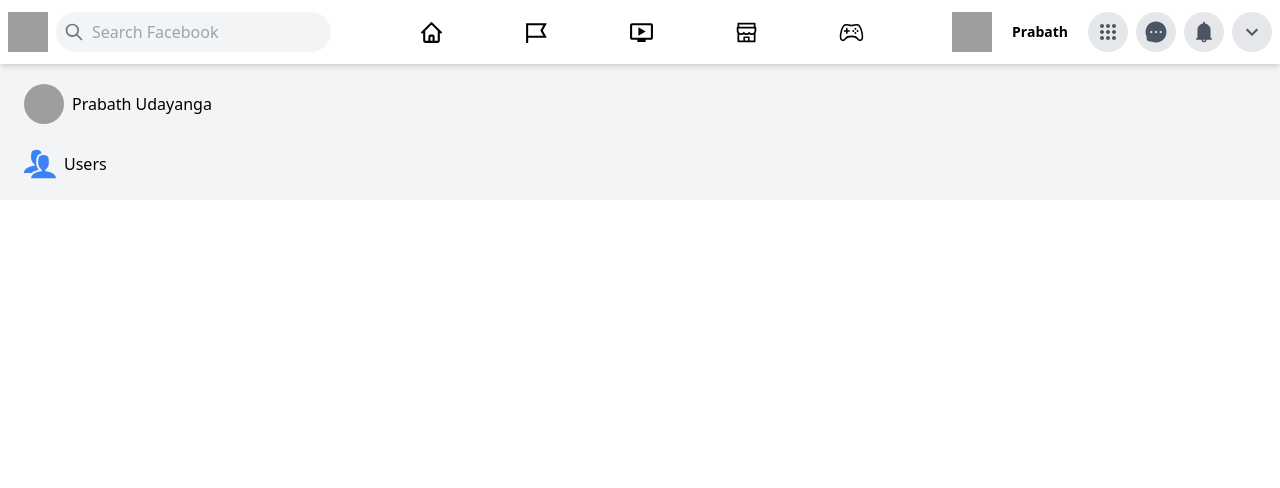
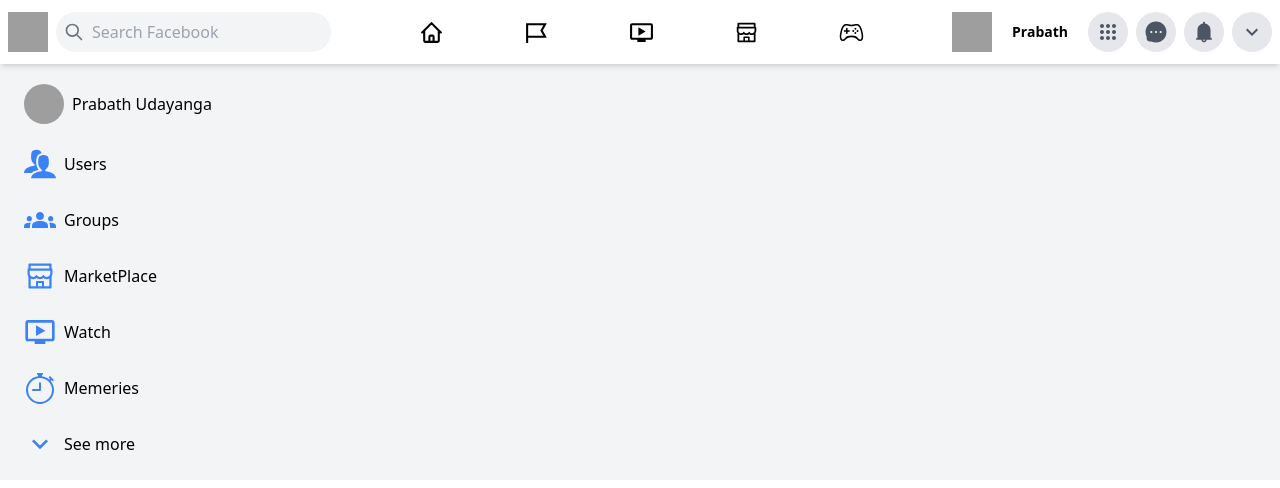
Before and after one commit to prabath1998/facebook-clone-FE, a Next.js app: page / in a window 1280 px wide. Shown: the top 488 px of the page. Built offline with nearby package versions, Linux system fonts and the light colour scheme; grey boxes are pictures that could not be loaded.

Commit message:
changes in siebar

```diff
--- a/components/Sidebar.js
+++ b/components/Sidebar.js
@@ -2,6 +2,13 @@
 import React from "react";
 import { ImUsers } from "react-icons/im";
 import SidebarItem from "./SidebarItem";
+import {
+  MdGroups,
+  MdOutlineOndemandVideo,
+  MdOutlineExpandMore,
+} from "react-icons/md";
+import { AiOutlineShop } from "react-icons/ai";
+import { BsStopwatch } from "react-icons/bs";
 
 const Sidebar = () => {
   return (
@@ -15,7 +22,12 @@
         />
         <p className="hidden sm:inline-flex font-medium">Prabath Udayanga</p>
       </div>
-      <SidebarItem Icon={ImUsers} Value="Users"/>
+      <SidebarItem Icon={ImUsers} Value="Users" />
+      <SidebarItem Icon={MdGroups} Value="Groups" />
+      <SidebarItem Icon={AiOutlineShop} Value="MarketPlace" />
+      <SidebarItem Icon={MdOutlineOndemandVideo} Value="Watch" />
+      <SidebarItem Icon={BsStopwatch} Value="Memeries" />
+      <SidebarItem Icon={MdOutlineExpandMore} Value="See more" />
     </div>
   );
 };
```
